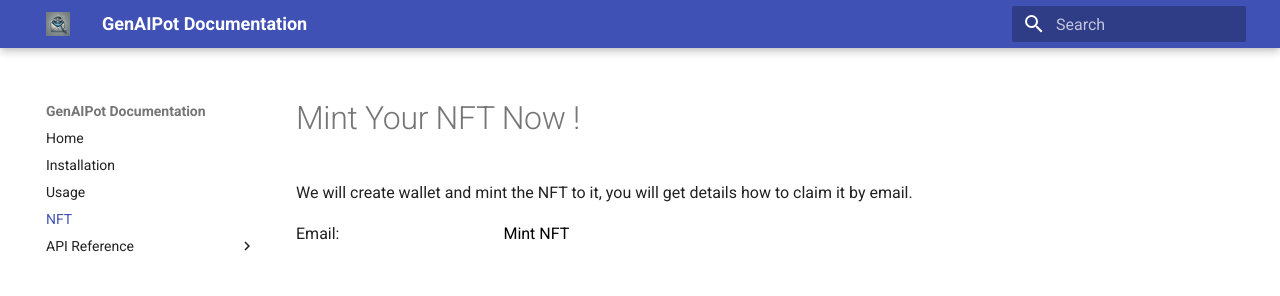
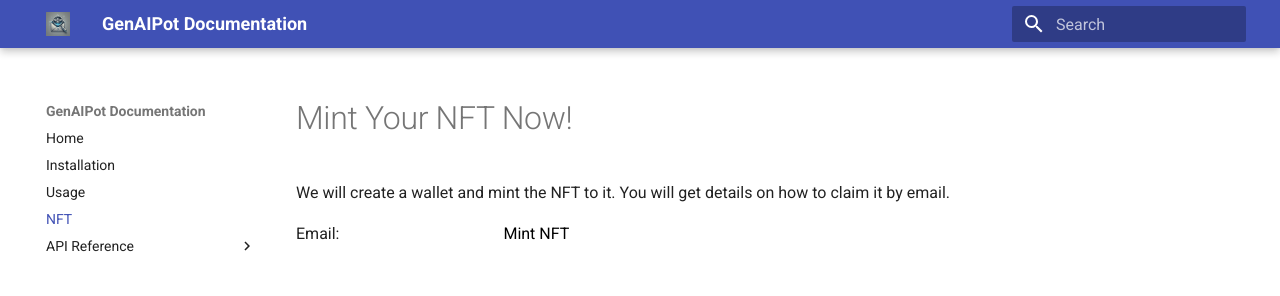
Before and after one commit to ls1911/GenAIPot, an MkDocs documentation site: the page built from docs/nft.md, in a window 1280 px wide. Shown: the top 296 px of the page. Built offline with MkDocs 1.6.1 and Material for MkDocs 9.7.7, drawn with Linux system fonts in a browser that asks for light colours; some of the changed lines change nothing that is shown.

Commit message:
Update nft.md

```diff
--- a/docs/nft.md
+++ b/docs/nft.md
@@ -1,6 +1,6 @@
-# Mint Your NFT Now !
+# Mint Your NFT Now!
 
-We will create wallet and mint the NFT to it, you will get details how to claim it by email.
+We will create a wallet and mint the NFT to it. You will get details on how to claim it by email.
 
 <form id="mintForm">
     <label for="email">Email:</label>
@@ -15,22 +15,27 @@
         event.preventDefault();
         const email = document.getElementById('email').value;
 
-        const response = await fetch('https://api.github.com/repos/ls1911/GenAIPot/actions/workflows/nft.yml/dispatches', {
-            method: 'POST',
-            headers: {
-                'Accept': 'application/vnd.github.v3+json',
-                'Authorization': `token YOUR_GITHUB_PERSONAL_ACCESS_TOKEN`,
-                'Content-Type': 'application/json'
-            },
-            body: JSON.stringify({
-                "ref": "main",
-                "inputs": {
-                    "email": email
-                }
-            })
-        });
+        try {
+            const response = await fetch('https://api.github.com/repos/ls1911/GenAIPot/actions/workflows/mint-nft.yml/dispatches', {
+                method: 'POST',
+                headers: {
+                    'Accept': 'application/vnd.github.v3+json',
+                                    'Authorization': `token YOUR_GITHUB_PERSONAL_ACCESS_TOKEN`,
 
-        const result = await response.json();
-        document.getElementById('response').textContent = JSON.stringify(result, null, 2);
+                    'Content-Type': 'application/json'
+                },
+                body: JSON.stringify({
+                    "ref": "main",
+                    "inputs": {
+                        "email": email
+                    }
+                })
+            });
+
+            const result = await response.json();
+            document.getElementById('response').textContent = response.ok ? 'Minting request submitted successfully!' : 'Error: ' + result.message;
+        } catch (error) {
+            document.getElementById('response').textContent = `Request failed: ${error.message}`;
+        }
     });
 </script>
```
